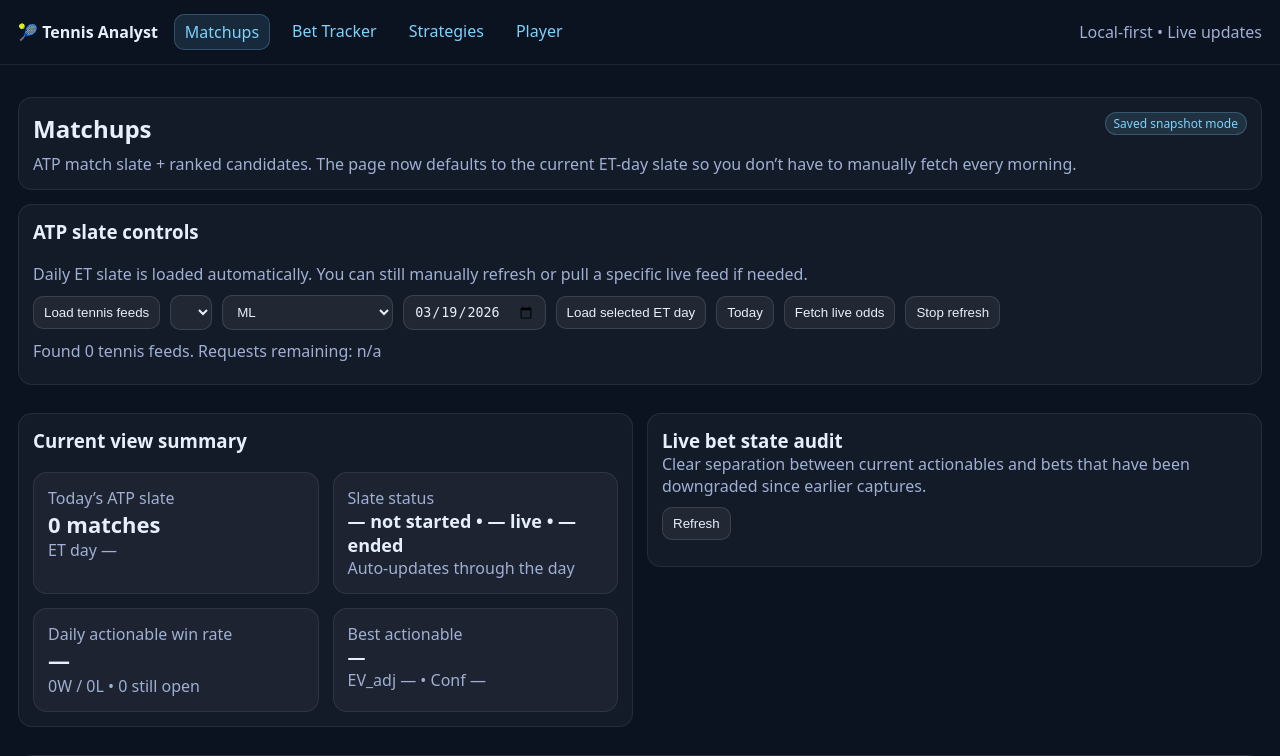
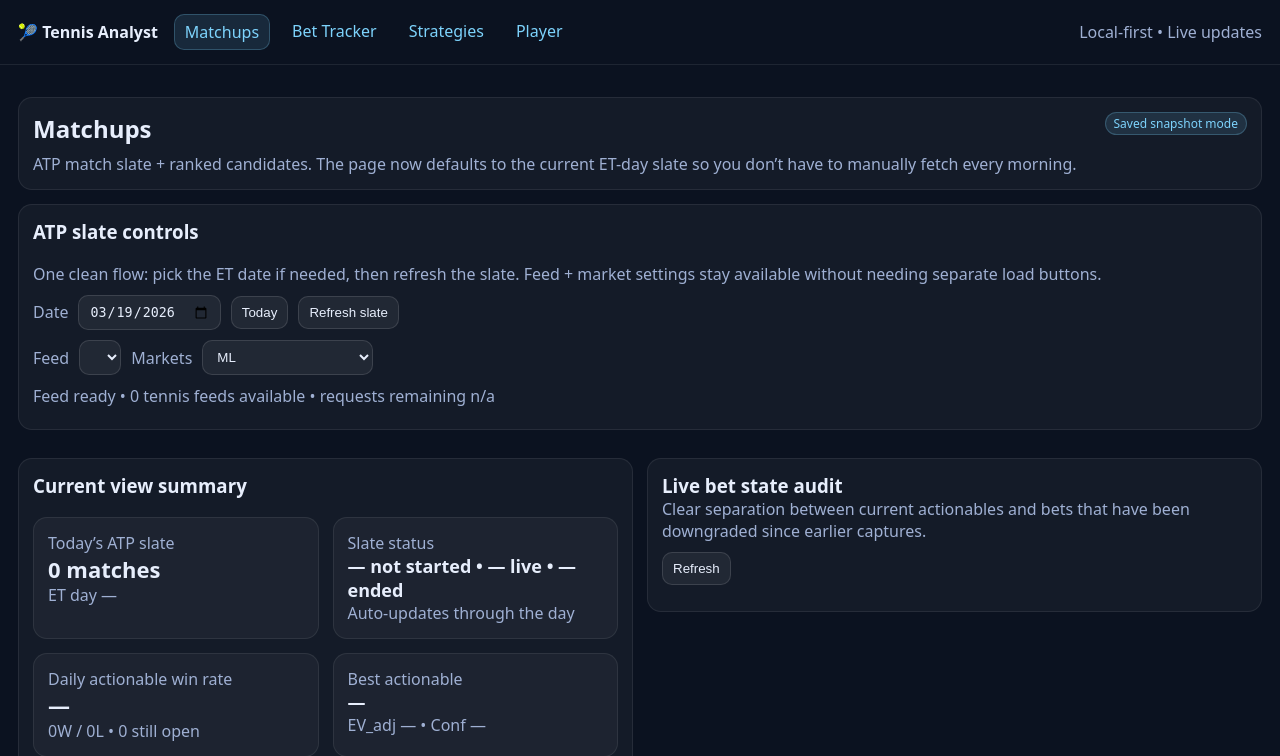
Before and after one commit to clawd42069/TennisDashboard, a Flask app: page /matchups in a window 1280 px wide. Shown: the top 756 px of the page. Run offline with Flask 3, Linux system fonts and the light colour scheme; data that the repository does not hold is empty; some libraries are stand-ins or nearby versions.

Commit message:
Simplify ATP slate controls and honor selected feed

```diff
--- a/app/server.py
+++ b/app/server.py
@@ -1047,13 +1047,15 @@ def create_app():
 
         if not snap and auto_fetch:
             try:
+                requested_sport_key = (request.args.get("sport_key") or "").strip()
+                requested_markets = (request.args.get("markets") or "h2h").strip() or "h2h"
                 sports, _headers = list_sports()
                 atp = [s for s in (sports or []) if s.get("active") and str(s.get("key") or "").startswith("tennis_atp")]
                 atp = sorted(atp, key=lambda s: str(s.get("key") or ""))
                 if not atp:
                     return jsonify({"error": "no_active_atp_feed", "date_et": date_et}), 404
-                sport_key = atp[0]["key"]
-                with app.test_request_context(f"/api/odds?sport_key={sport_key}&markets=h2h&capture_daily=1"):
+                sport_key = requested_sport_key or atp[0]["key"]
+                with app.test_request_context(f"/api/odds?sport_key={sport_key}&markets={requested_markets}&capture_daily=1"):
                     resp = api_odds()
                 if isinstance(resp, tuple):
                     response, status = resp
@@ -1101,13 +1103,15 @@ def create_app():
             except Exception:
                 pass
             # Fallback to a fresh live fetch instead of leaving the day page frozen.
+            requested_sport_key = (request.args.get("sport_key") or "").strip()
+            requested_markets = (request.args.get("markets") or "h2h").strip() or "h2h"
             sports, _headers = list_sports()
             atp = [s for s in (sports or []) if s.get("active") and str(s.get("key") or "").startswith("tennis_atp")]
             atp = sorted(atp, key=lambda s: str(s.get("key") or ""))
             if not atp:
                 return jsonify({"error": "no_active_atp_feed", "date_et": date_et}), 404
-            sport_key = atp[0]["key"]
-            with app.test_request_context(f"/api/odds?sport_key={sport_key}&markets=h2h"):
+            sport_key = requested_sport_key or atp[0]["key"]
+            with app.test_request_context(f"/api/odds?sport_key={sport_key}&markets={requested_markets}"):
                 resp = api_odds()
             if isinstance(resp, tuple):
                 response, status = resp
--- a/app/templates/matchups.html
+++ b/app/templates/matchups.html
@@ -15,19 +15,21 @@
 
 <div class="card">
   <h3 style="margin-top:0;">ATP slate controls</h3>
-  <div class="muted">Daily ET slate is loaded automatically. You can still manually refresh or pull a specific live feed if needed.</div>
+  <div class="muted">One clean flow: pick the ET date if needed, then refresh the slate. Feed + market settings stay available without needing separate load buttons.</div>
   <div style="margin-top:10px; display:flex; gap:10px; flex-wrap: wrap; align-items:center;">
-    <button onclick="loadSports()">Load tennis feeds</button>
+    <label class="muted" for="slateDate">Date</label>
+    <input id="slateDate" type="date" />
+    <button onclick="setTodayOnly()">Today</button>
+    <button onclick="loadDailyMatchups(true)">Refresh slate</button>
+  </div>
+  <div style="margin-top:10px; display:flex; gap:10px; flex-wrap: wrap; align-items:center;">
+    <label class="muted" for="sportKey">Feed</label>
     <select id="sportKey"></select>
+    <label class="muted" for="markets">Markets</label>
     <select id="markets">
       <option value="h2h">ML</option>
       <option value="h2h,spreads,totals">ML + spreads + totals</option>
     </select>
-    <input id="slateDate" type="date" />
-    <button onclick="loadDailyMatchups(true)">Load selected ET day</button>
-    <button onclick="setTodayAndLoad()">Today</button>
-    <button onclick="fetchOdds()">Fetch live odds</button>
-    <button onclick="stopAutoRefresh()">Stop refresh</button>
   </div>
   <div id="sportsMeta" class="muted" style="margin-top:10px;"></div>
   <div id="snapshotMeta" class="muted" style="margin-top:8px;"></div>
@@ -465,7 +467,7 @@ async function loadSports(){
     sel.appendChild(opt);
   });
 
-  el.textContent = `Found ${(j.tennis||[]).length} tennis feeds. Requests remaining: ${j.requests_remaining ?? 'n/a'}`;
+  el.textContent = `Feed ready • ${(j.tennis||[]).length} tennis feeds available • requests remaining ${j.requests_remaining ?? 'n/a'}`;
 }
 
 function computeSlateSummaryFromOutputs(outputs){
@@ -490,17 +492,18 @@ function computeSlateSummaryFromOutputs(outputs){
   return summary;
 }
 
-function setTodayAndLoad(){
+function setTodayOnly(){
   document.getElementById('slateDate').value = etTodayString();
-  loadDailyMatchups(true);
 }
 
 async function loadDailyMatchups(showMessage=false){
   stopAutoRefresh(false);
   const meta = document.getElementById('snapshotMeta');
   const date = currentSelectedDate();
+  const sportKey = document.getElementById('sportKey').value || '';
+  const markets = document.getElementById('markets').value || 'h2h';
   if (showMessage) meta.textContent = `Loading ATP slate for ${date}…`;
-  const r = await fetch(`/api/matchups/daily?date=${encodeURIComponent(date)}&auto_fetch=1`);
+  const r = await fetch(`/api/matchups/daily?date=${encodeURIComponent(date)}&auto_fetch=1&sport_key=${encodeURIComponent(sportKey)}&markets=${encodeURIComponent(markets)}`);
   const j = await r.json();
   if (j.error){
     meta.innerHTML = `<span class="err">${j.error}</span><br><span class="muted">${j.message || ''}</span>`;
```
